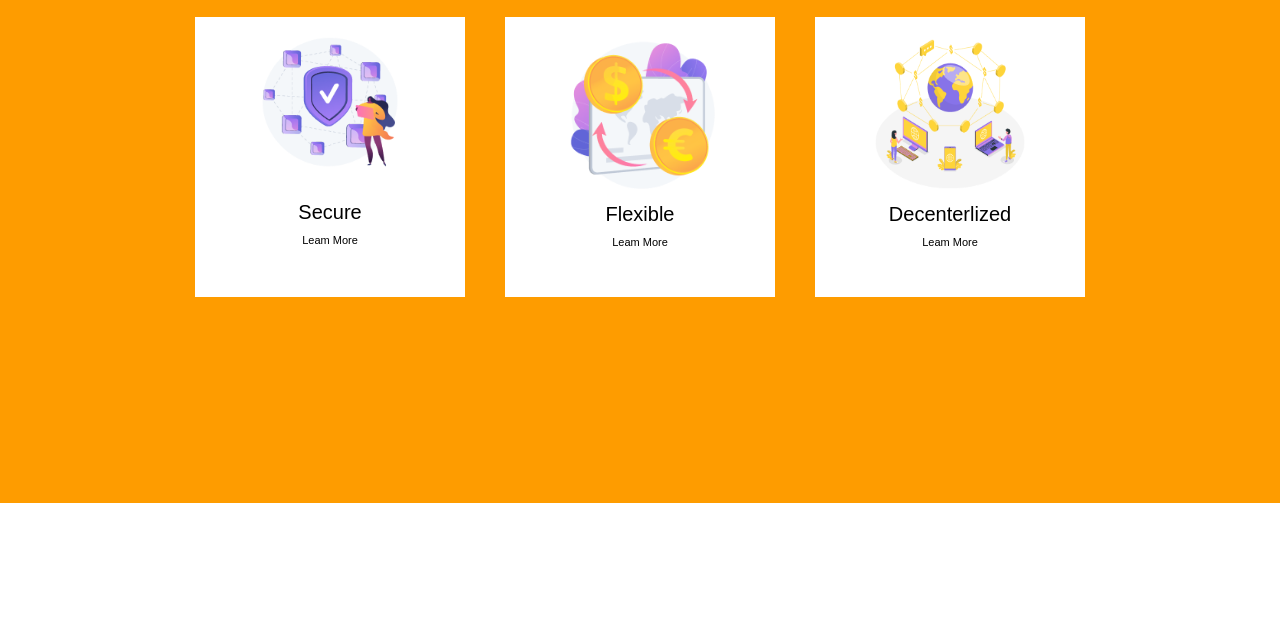
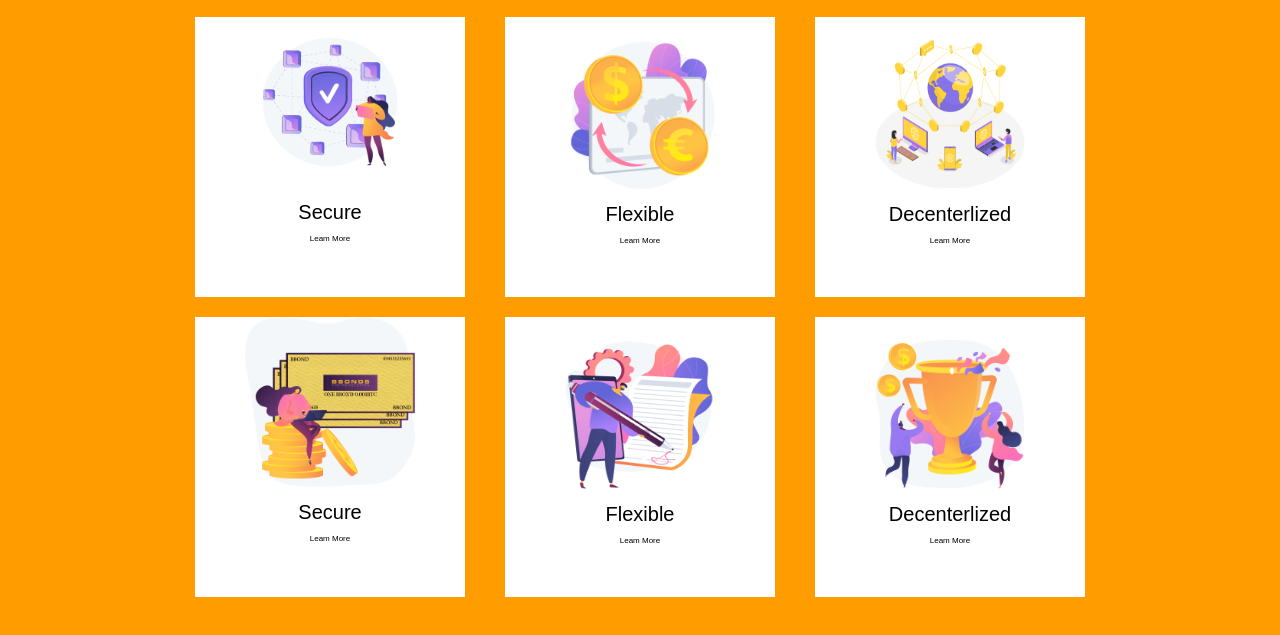
Before and after one commit to ali-203/Bond-tamplate, a plain HTML site: page index.html in a window 1280 px wide. Shown: the part 677-1312 px from the top of the page. Before the commit the page ends 1180 px from the top, so only its background shows below. Drawn offline with Linux system fonts and the light colour scheme.

Commit message:
updated css

```diff
--- a/index.html
+++ b/index.html
@@ -61,6 +61,25 @@
 </div>
 
 </div>
+<div class="first-three">
+    <div class="div-one">
+    <img src="./images/digital-bond.png" width="170px" height="170px" />
+    <h4>Secure</h4>
+    <p>Leam More</p>
+
+    </div>
+    <div class="div-two">
+    <img src="./images/smart.png" width="150px" height="150px" />
+    <h4>Flexible</h4>
+    <p>Leam More</p>
+    </div>
+    <div class="div-three">
+        <img src="./images/prize.png" width="150px" height="150px"/>
+        <h4>Decenterlized</h4>
+    <p>Leam More</p>
+    </div>
+
+    </div>
 
 
 
--- a/styles.css
+++ b/styles.css
@@ -83,7 +83,7 @@ background-color: #FE9C00;
 }
 
 .product-div {
-    height: 700px;
+    height: 900px;
     background-color: #FE9C00;
 
 }
@@ -130,7 +130,7 @@ background-color: #FE9C00;
     margin-top: 10px;
 }
 .div-one p{
-    font-size: 11px;
+    font-size: 8px;
     margin-top: 10px;
 }
 
@@ -148,7 +148,8 @@ background-color: #FE9C00;
     margin-top: 10px;
 }
 .div-two p{
-    font-size: 11px;
+    color: 999999;
+    font-size: 8px;
     margin-top: 10px;
 }
 
@@ -167,6 +168,13 @@ background-color: #FE9C00;
     margin-top: 10px;
 }
 .div-three p{
-    font-size: 11px;
+color:999999;
+    font-size: 8px;
     margin-top: 10px;
 }
+
+@media screen and (max-width: 800px) {
+.first-three {
+display: flex;
+flex-wrap: wrap;
+}
```
